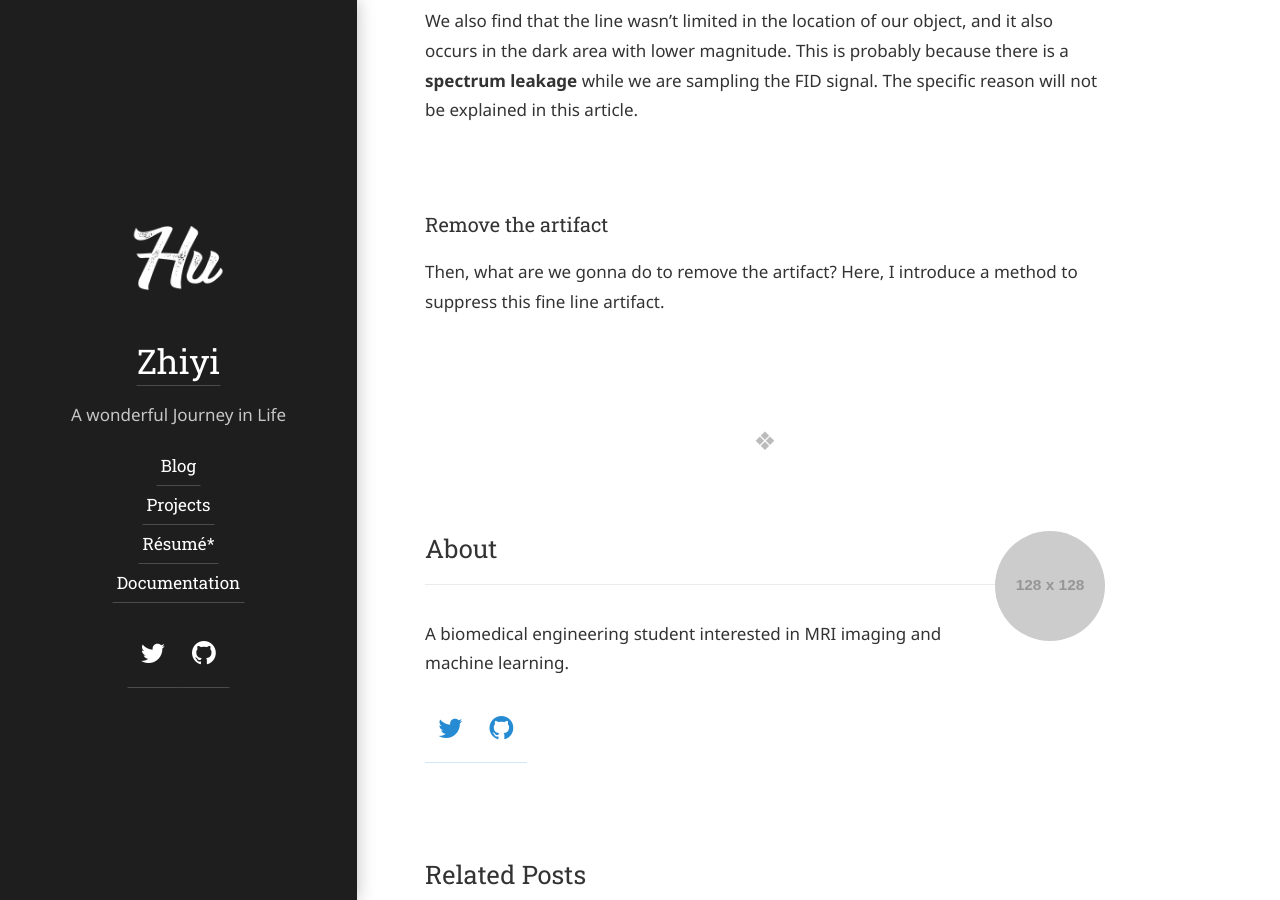
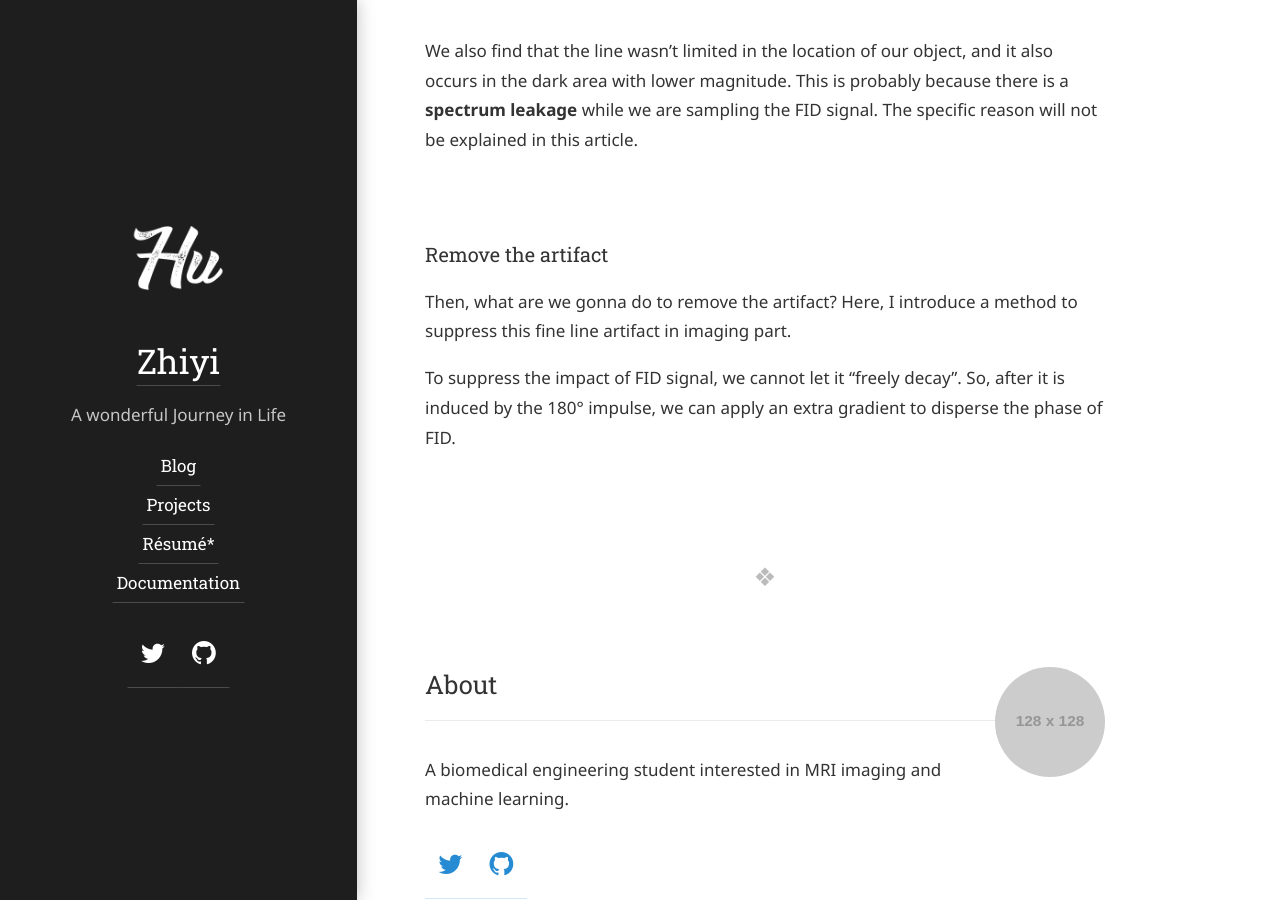
Before and after one commit to JacquelineHu/JacquelinHu.github.io, a Jekyll site: the page built from hydejack/_posts/2019-11-14-FID-noise-in-SE.md, in a window 1280 px wide and 900 px high, scrolled down 6461 px. Built offline with Jekyll 4.4.1, drawn with Linux system fonts in a browser that asks for light colours; some web fonts are replaced; our own code applies the rules of GitHub Pages for plain Markdown files; some of the changed text lies outside the part shown.

Commit message:
Update 2019-11-14-FID-noise-in-SE.md

```diff
--- a/hydejack/_posts/2019-11-14-FID-noise-in-SE.md
+++ b/hydejack/_posts/2019-11-14-FID-noise-in-SE.md
@@ -111,4 +111,6 @@ imshow(fftshift(fft2(K)),[]);
 We also find that the line wasn't limited in the location of our object, and it also occurs in the dark area with lower magnitude. This is probably because there is a **spectrum leakage** while we are sampling the FID signal. The specific reason will not be explained in this article.
 
 ### Remove the artifact
-Then, what are we gonna do to remove the artifact? Here, I introduce a method to suppress this fine line artifact.
+Then, what are we gonna do to remove the artifact? Here, I introduce a method to suppress this fine line artifact in imaging part.
+
+To suppress the impact of FID signal, we cannot let it "freely decay". So, after it is induced by the 180° impulse, we can apply an extra gradient to disperse the phase of FID.
```
